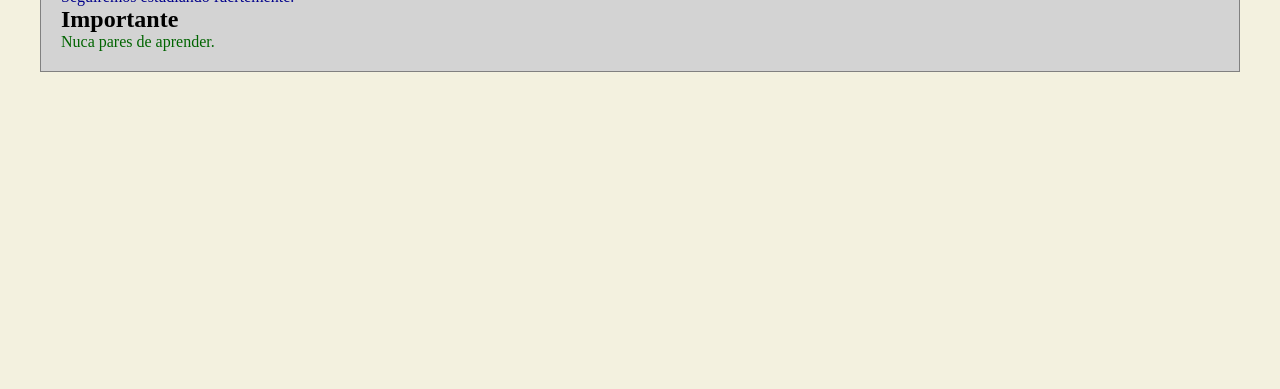
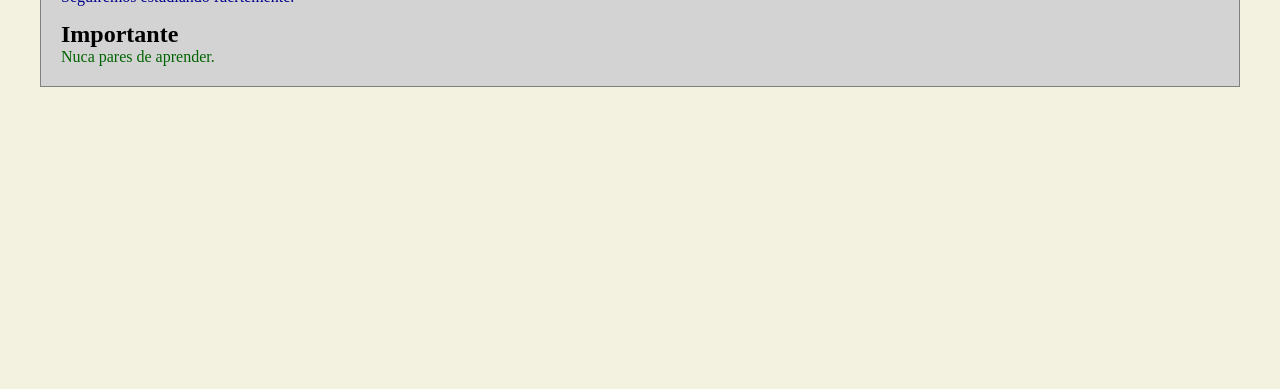
Before and after one commit to emercab/mobile-fisrt, a plain HTML site: page index.html in a window 1280 px wide. Shown: the part 411-800 px from the top of the page. Drawn offline with Linux system fonts and the light colour scheme.

Commit message:
Cambios de estilo al subtítulo final

```diff
--- a/css/style.css
+++ b/css/style.css
@@ -51,3 +51,6 @@ body {
 .text-green {
    color: darkgreen;
 }
+.subtitle {
+   margin-top: 15px;
+}
--- a/index.html
+++ b/index.html
@@ -23,7 +23,7 @@
             <img src="./img/git-logo.png" alt="Logo de Git">
          </figure>
          <p class="text-blue">Seguiremos estudiando fuertemente.</p>
-         <h2>Importante</h2>
+         <h2 class="subtitle">Importante</h2>
          <p class="text-green">Nuca pares de aprender.</p>
       </section>
    </main>
```
